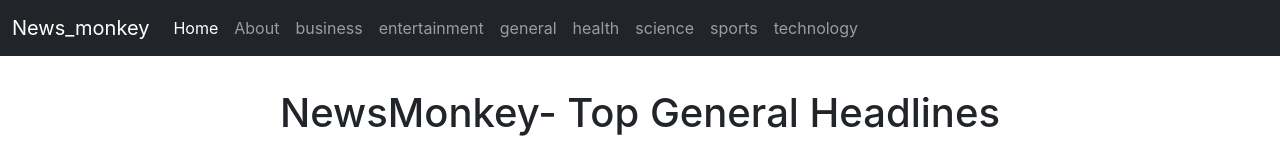
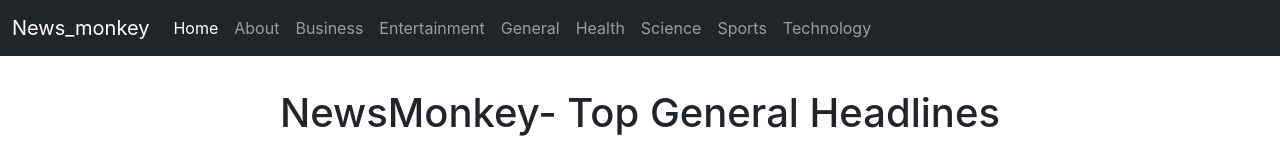
Before and after one commit to tarunkv169/newsapp, a React (Create React App) app: page / in a window 1280 px wide. Shown: the top 160 px of the page. Built offline with nearby package versions, Linux system fonts and the light colour scheme; no server answers.

Commit message:
capitalize nav-links

```diff
--- a/src/components/Navbar.js
+++ b/src/components/Navbar.js
@@ -14,13 +14,13 @@ export default class Navbar extends Component {
             <ul className="navbar-nav me-auto mb-2 mb-lg-0">
               <li className="nav-item"> <Link className="nav-link active" aria-current="page" to="/">Home</Link> </li>
               <li className="nav-item"> <Link className="nav-link" to="/About">About</Link> </li>
-              <li className="nav-item"> <Link className="nav-link" to="/business">business</Link> </li>
-              <li className="nav-item"> <Link className="nav-link" to="/entertainment">entertainment</Link> </li>
-              <li className="nav-item"> <Link className="nav-link" to="/general">general</Link> </li>
-              <li className="nav-item"> <Link className="nav-link" to="/health">health</Link> </li>
-              <li className="nav-item"> <Link className="nav-link" to="/science">science</Link> </li>
-              <li className="nav-item"> <Link className="nav-link" to="/sports">sports</Link> </li>
-              <li className="nav-item"> <Link className="nav-link" to="/technology">technology</Link> </li>
+              <li className="nav-item"> <Link className="nav-link" to="/business">Business</Link> </li>
+              <li className="nav-item"> <Link className="nav-link" to="/entertainment">Entertainment</Link> </li>
+              <li className="nav-item"> <Link className="nav-link" to="/general">General</Link> </li>
+              <li className="nav-item"> <Link className="nav-link" to="/health">Health</Link> </li>
+              <li className="nav-item"> <Link className="nav-link" to="/science">Science</Link> </li>
+              <li className="nav-item"> <Link className="nav-link" to="/sports">Sports</Link> </li>
+              <li className="nav-item"> <Link className="nav-link" to="/technology">Technology</Link> </li>
             </ul>
 
           </div>
```
